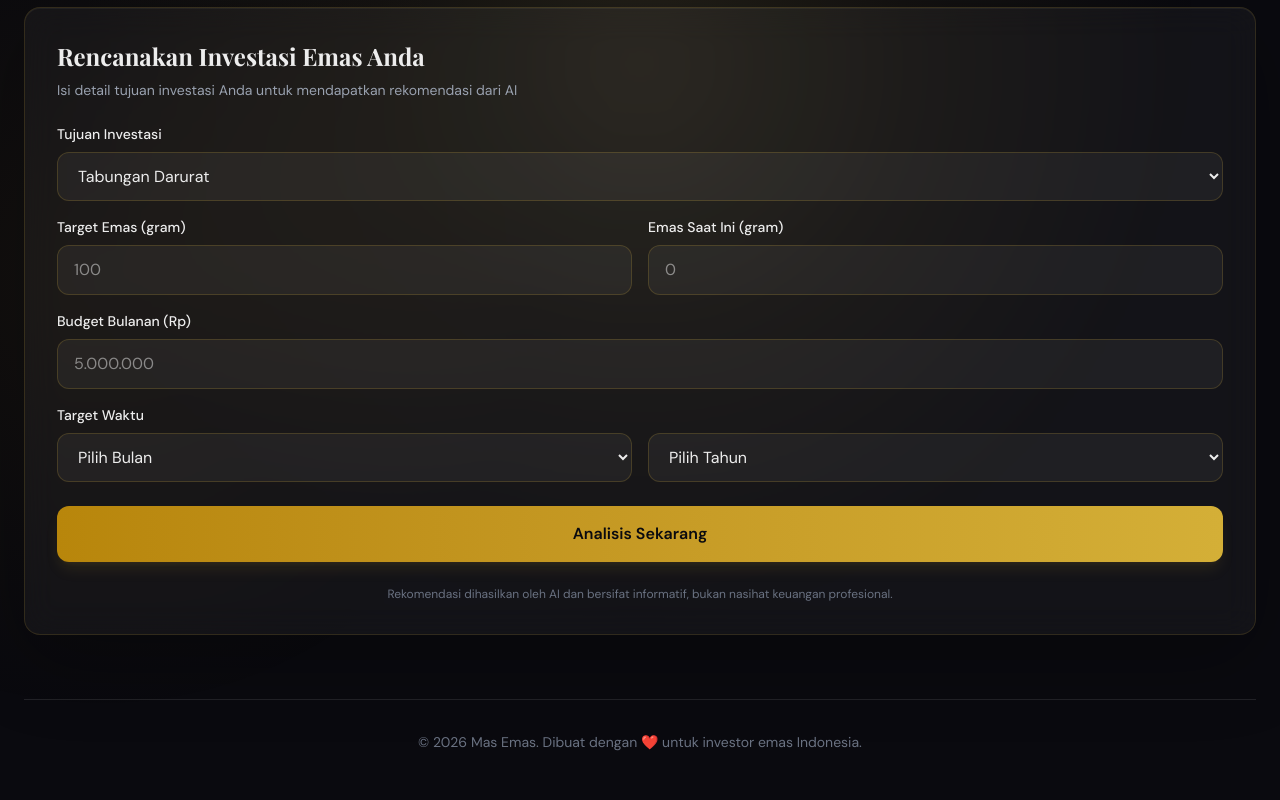
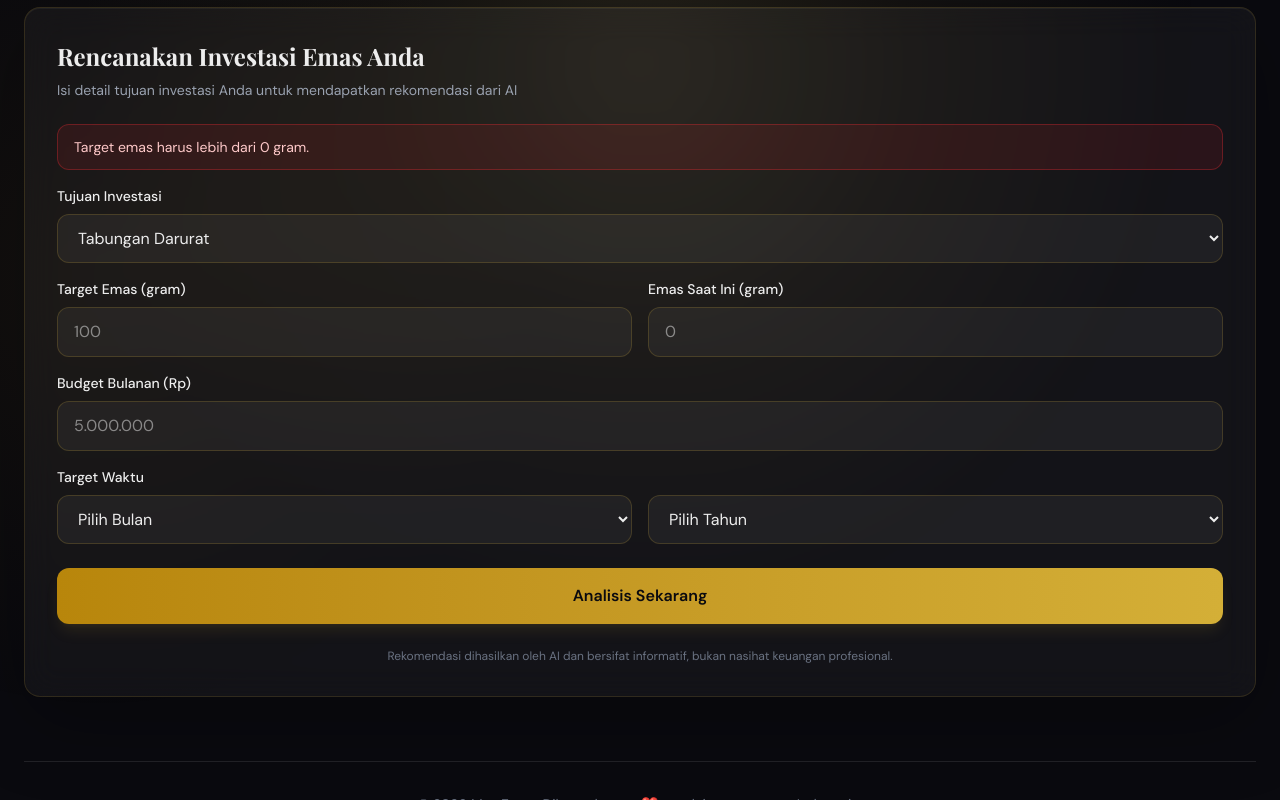
Before and after one commit to komenkx1/mas-emas-app, a Next.js app: page / in a window 1280 px wide. Both pictures are taken after a click on the button "Analisis Sekarang". Shown: the part 276-1076 px from the top of the page. Built offline with nearby package versions, Linux system fonts and the light colour scheme; a web font is replaced by a local one.

Commit message:
fix: replace GoalForm validation alerts with inline error

```diff
--- a/components/GoalForm.tsx
+++ b/components/GoalForm.tsx
@@ -52,6 +52,7 @@ const INITIAL_FORM_STATE: FormState = {
 export default function GoalForm({ onSubmit, isLoading }: GoalFormProps) {
 
   const [form, setForm] = useState<FormState>(INITIAL_FORM_STATE);
+  const [formError, setFormError] = useState<string | null>(null);
 
   // Restore dari localStorage setelah hydration selesai
   useEffect(() => {
@@ -77,23 +78,24 @@ export default function GoalForm({ onSubmit, isLoading }: GoalFormProps) {
   }, []);
 
   const handleSubmit = () => {
+    setFormError(null);
 
     const targetGramsNum = parseFloat(form.targetGrams) || 0;
     const currentGramsNum = parseFloat(form.currentGrams) || 0;
     const monthlyBudgetNum = parseRupiah(form.monthlyBudget);
 
     if (!targetGramsNum || targetGramsNum <= 0) {
-      alert("Target emas harus lebih dari 0 gram");
+      setFormError("Target emas harus lebih dari 0 gram.");
       return;
     }
 
     if (monthlyBudgetNum <= 0) {
-      alert("Budget bulanan harus lebih dari 0");
+      setFormError("Budget bulanan harus lebih dari 0.");
       return;
     }
 
     if (!form.deadlineMonth || !form.deadlineYear) {
-      alert("Silakan pilih bulan dan tahun target");
+      setFormError("Silakan pilih bulan dan tahun target.");
       return;
     }
 
@@ -104,7 +106,7 @@ export default function GoalForm({ onSubmit, isLoading }: GoalFormProps) {
     const now = new Date();
     const currentYearMonth = `${now.getFullYear()}-${String(now.getMonth() + 1).padStart(2, "0")}`;
     if (deadline < currentYearMonth) {
-      alert("Tanggal target tidak boleh di masa lalu");
+      setFormError("Tanggal target tidak boleh di masa lalu.");
       return;
     }
 
@@ -141,6 +143,12 @@ export default function GoalForm({ onSubmit, isLoading }: GoalFormProps) {
       </div>
 
       <div className="space-y-4">
+        {formError && (
+          <div className="rounded-xl border border-red-500/30 bg-red-500/10 px-4 py-3 text-sm text-red-200">
+            {formError}
+          </div>
+        )}
+
         <div>
           <label htmlFor="goalName" className="block text-sm font-medium mb-2">
             Tujuan Investasi
```
